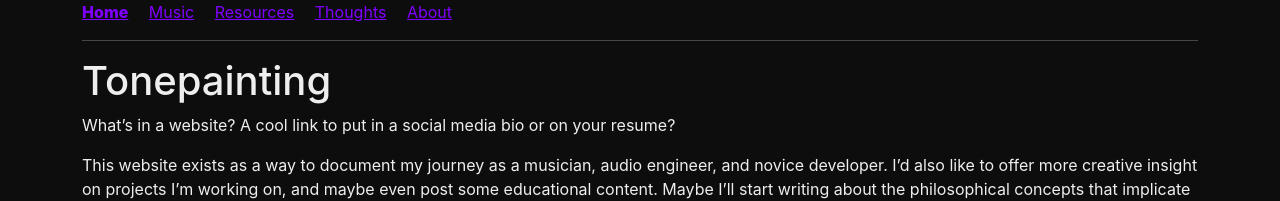
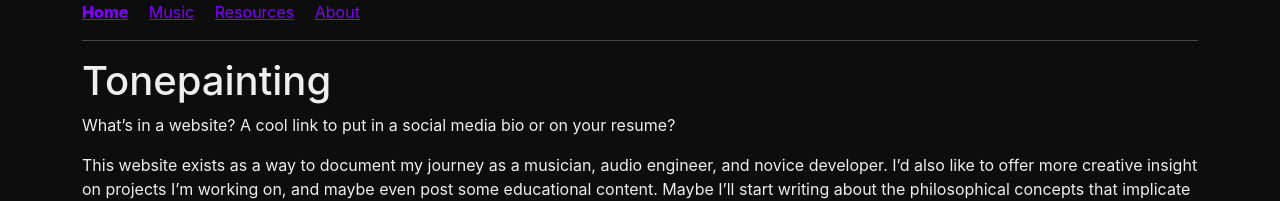
Before and after one commit to tonepaintingindustries/oldsite, a Jekyll site: the page built from index.md, in a window 1280 px wide. Shown: the top 201 px of the page. Built offline with Jekyll 4.4.1, drawn with Linux system fonts in a browser that asks for light colours.

Commit message:
Update nav.yml

```diff
--- a/_data/nav.yml
+++ b/_data/nav.yml
@@ -9,8 +9,5 @@ items:
 - title: Resources
   url: /resources
 
-- title: Thoughts
-  url: /thoughts
-
 - title: About
   url: /about
```
